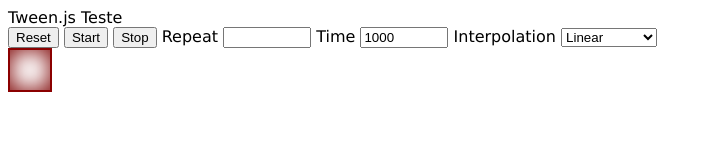
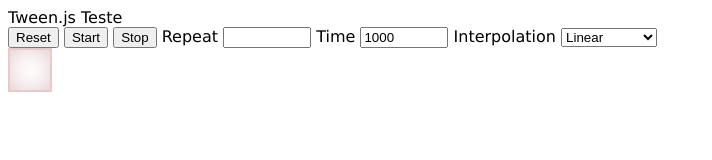
Before and after one commit to rcheruti/PocketBook_Responsive_HTML, a plain HTML site: page Tween_js/public_html/index.html in a window 1280 px wide. Shown: the whole page, without its empty margins (0-712 px from the left). Drawn offline with Linux system fonts and the light colour scheme.

Commit message:
"Animate" funcionando com propriedades numéricas, mesmo que seja necessário colocar uma unidade ("px" é o padrão).

```diff
--- a/Tween_js/public_html/framework.anim.js
+++ b/Tween_js/public_html/framework.anim.js
@@ -1,21 +1,145 @@
 
-(function(){
+(function(window, TWEEN, fastdom){
+  var raf =  window.requestAnimationFrame
+          || window.webkitRequestAnimationFrame
+          || window.mozRequestAnimationFrame
+          || window.msRequestAnimationFrame
+          || function(cb) { return setTimeout(cb, 16); }
+        ,
+      animacaoRodando = true,
+      animacaoAgendada = false,
+      isColor = /#[0-9a-f]{3,8}|rgba?\s*\(\s*\d+\s*,\s*\d+\s*,\s*\d+\s*(?:,\s*[.\d]+\s*)\)/i,
+      regUnit = /px|em|mm|cm|%|in|pt|pc|ex|ch|rem|vh|vw|vmin|vmax/i,
+      defaultUnit = 'px' ,
+      requestUnit = {
+        'top': defaultUnit,
+        'right': defaultUnit,
+        'bottom': defaultUnit,
+        'left': defaultUnit,
+        'height': defaultUnit,
+        'width': defaultUnit,
+        'minHeight': defaultUnit,
+        'minWidth': defaultUnit,
+        'maxHeight': defaultUnit,
+        'maxWidth': defaultUnit,
+        'marginTop': defaultUnit,
+        'marginRight': defaultUnit,
+        'marginBottom': defaultUnit,
+        'marginLeft': defaultUnit,
+        'paddingTop': defaultUnit,
+        'paddingRight': defaultUnit,
+        'paddingBottom': defaultUnit,
+        'paddingLeft': defaultUnit,
+        'borderTopWidth': defaultUnit,
+        'borderRightWidth': defaultUnit,
+        'borderBottomWidth': defaultUnit,
+        'borderLeftWidth': defaultUnit,
+        'borderRadius': defaultUnit,
+        'backgroundPositionX': defaultUnit,
+        'backgroundPositionY': defaultUnit,
+        'fontSize': defaultUnit,
+        'wordSpacing': defaultUnit
+      }
+      ;
 
-  /*
+      /*
+       * !ATENÇÃO:
+       * falta ainda criar formas de configuração para:
+       *  - margin
+       *  - padding
+       *  - border
+       *  - boxShadow
+       *  - textShadow
+       *  - backgroundSize
+       *  - backgroundPosition
+       */
+
+
+
   function _animacao(){
-    requestAnimationFrame(_animacao);
-    TWEEN.update();
+    animacaoAgendada = false;
+    Animate.update();
+    if( animacaoRodando && !animacaoAgendada ){
+      raf(_animacao);
+      animacaoAgendada = true;
+    }
   }
-  requestAnimationFrame(_animacao);
-  */
- console.log( fastdom );
+  raf(_animacao);
+
+    // auxiliar:
+  function _isTransProp( prop ){ return prop==='x' || prop==='y' || prop==='z'; }
+  function _isScaleProp( prop ){ return prop==='s' || prop==='scale'; }
+  function _isRotateProp( prop ){ return prop==='rx' || prop==='ry' || prop==='rz'; }
+  function _isSkewProp( prop ){ return false; }
+
+  function Animate(){
+
+  }
+    // statics:
+  Animate.attributes = {};
+  Animate.raf = function( val ){
+    animacaoRodando = val;
+    if( val && !animacaoAgendada ){
+      raf(_animacao);
+      animacaoAgendada = true;
+    }
+  };
+  Animate.update = function(){ TWEEN.update(); };
+  Animate.animate = function( el, to, time, from ){
+
+    if( !from ){
+      from = getComputedStyle( el );
+    }
+
+    var obj = {}, objUnit = {};
+    for( var g in to ){
+      if( g.toLowerCase() === 'x' ){
+        continue;
+      }
+      var val = to[g], floatVal = parseFloat(val);
+
+      if( isFinite( floatVal ) ){
+        obj[g] = parseFloat( from[g] ) || 0;
+        var unit = regUnit.exec( val );
+        unit = unit? unit[0] : requestUnit[g];
+        objUnit[g] = unit;
+      }else if( isColor.test( val ) ){
+        console.warn('Falta impl. de animação para cores!');
+      }
+    }
+
+    var tween = new TWEEN.Tween( obj );
+    tween.to( to, time );
+    tween.onUpdate(function(){
+      var vals = this;
+      var hasTrans = false, hasScale = false, hasRotate = false, hasSkew = false
+        ;
+      for( var g in vals ){
+        if( _isTransProp(g) ){ hasTrans = true; continue; }
+        if( _isScaleProp(g) ){ hasScale = true; continue; }
+        if( _isRotateProp(g) ){ hasRotate = true; continue; }
+        if( _isSkewProp(g) ){ hasSkew = true; continue; }
+
+        el.style[g] = vals[g] +( objUnit[g] || '' );
+      }
+    });
+    return tween ;
+  };
+
+    // prototype:
+  var proto = Animate.prototype;
+
+  //============================================================================
+
+  //console.log( fastdom );
 
   fastdom.measure(function(){
-    console.log( 'aa', fastdom );
+    //console.log( 'aa', fastdom );
   });
-  fastdom.measure(function(){
-    console.log( 'bb', fastdom );
+  fastdom.mutate(function(){
+    //console.log( 'bb', fastdom );
   });
 
+  window.Animate = Animate;
 
-})();
+})(window, TWEEN, fastdom);
--- /dev/null
+++ b/Tween_js/public_html/has3d.js
@@ -0,0 +1,39 @@
+(function(window){
+  var vetor = null;
+
+  window.has3d = function( force ){
+    if( force ) vetor = null;
+    else if( vetor ) return vetor;
+
+    var
+      el = document.createElement('p'),
+      style,
+      body = document.body,
+      has3d,
+      trans = [
+        ['transform',       'transform'],
+        ['webkitTransform', '-webkit-transform'],
+        ['OTransform',      '-o-transform'],
+        ['MozTransform',    '-moz-transform'],
+        ['msTransform',     '-ms-transform']
+      ]
+    ;
+
+    // Add it to the body to get the computed style
+    body.insertBefore(el, null);
+    style = el.style;
+    for( var t in trans ){
+      style[ trans[t][0] ] = 'translate3d(1px,1px,1px)' ;
+      has3d = getComputedStyle(el).getPropertyValue( trans[t][1] );
+      if( has3d && has3d !== "none" ){
+        vetor = trans[t];
+        break;
+      }
+    }
+
+    body.removeChild(el);
+
+    return vetor;
+
+  };
+})(window);
--- a/Tween_js/public_html/index.html
+++ b/Tween_js/public_html/index.html
@@ -29,6 +29,7 @@
 
     <div class="bloco"></div>
 
+    <script src="has3d.js"></script>
     <script src="fastdom.js"></script>
     <script src="framework.dom.js"></script>
     <script src="Tween.js"></script>
--- a/Tween_js/public_html/index.js
+++ b/Tween_js/public_html/index.js
@@ -1,5 +1,24 @@
+
+(function(){
+  has3d();
+  //console.log( 'has3d',has3d() );
+
+  /*
+  var isColor = /#[0-9a-f]{3,8}|rgba?\s*\(\s*\d+\s*,\s*\d+\s*,\s*\d+\s*(?:,\s*[.\d]+\s*)\)/i ;
+  console.log( 'isColor.test( "Rgb( 255, 237, 64 )" )' , isColor.test( "Rgb( 255, 237, 64 )" ) );
+  console.log( 'isColor.test( "Rgba( 255, 237, 64, 0.8 )" )' , isColor.test( "Rgba( 255, 237, 64, 0.8 )" ) );
+  console.log( 'isColor.test( "Rgba( 255, 237, 64, .8 )" )' , isColor.test( "Rgba( 255, 237, 64, .8 )" ) );
+  console.log( 'isColor.test( "Rgba( 255, 237, 64, . )" )' , isColor.test( "Rgba( 255, 237, 64, . )" ) );
+  console.log( 'isColor.test( "#888" )' , isColor.test( "#888" ) );
+  console.log( 'isColor.test( "#888" )' , isColor.test( "#888" ) );
+  console.log( 'isColor.test( "#fF8741" )' , isColor.test( "#fF8741" ) );
+  console.log( 'isColor.test( "#fF874101" )' , isColor.test( "#fF874101" ) );
+  /* */
+
+  Animate.animate( $('.bloco')[0], { opacity: 0.2 }, 1000 ).start();
 
 
+})();
 
 
 //=============================================================================
```
